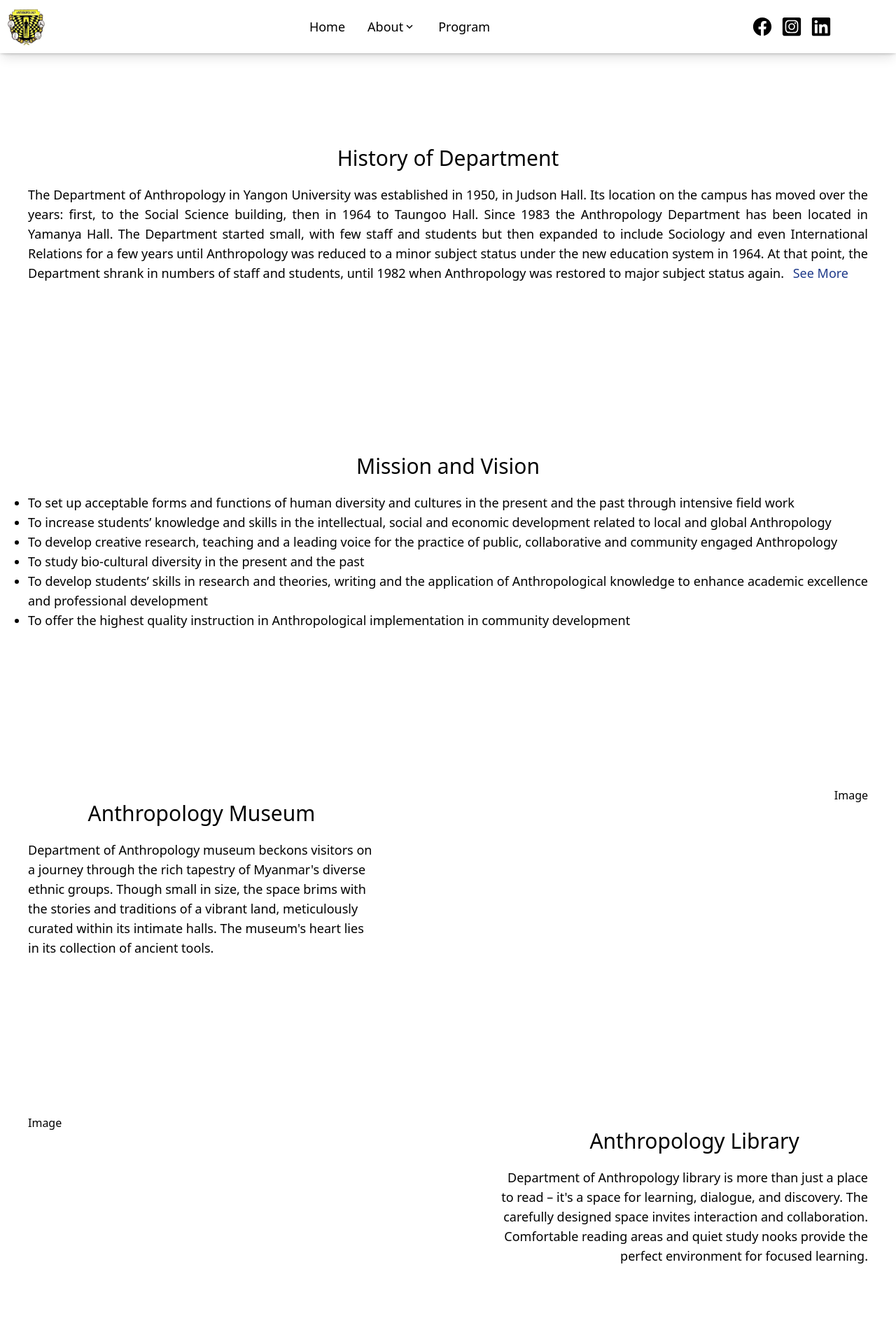
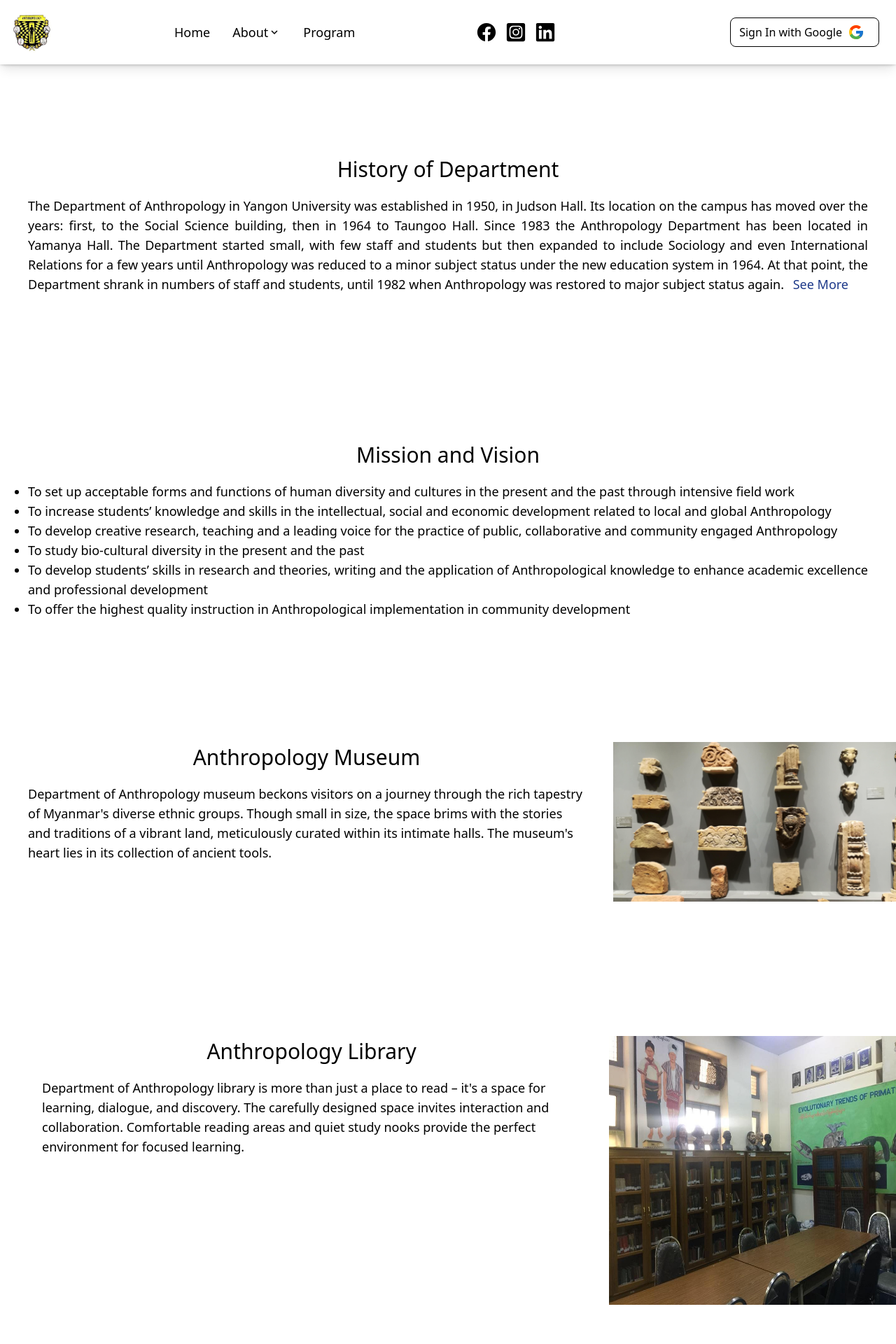
Before and after one commit to linkhanthtel/anthropology-department, a React (Vite) app: page /about in a window 1280 px wide. Shown: the top 1920 px of the page at 70% size. Built offline with nearby package versions, Linux system fonts and the light colour scheme.

Commit message:
Sign In Button Added

```diff
--- a/package.json
+++ b/package.json
@@ -13,6 +13,7 @@
   "dependencies": {
     "@emailjs/browser": "^4.1.0",
     "@heroicons/react": "^2.1.1",
+    "firebase": "^10.12.2",
     "framer-motion": "^11.0.5",
     "react": "^18.2.0",
     "react-dom": "^18.2.0",
--- a/src/components/navbar.jsx
+++ b/src/components/navbar.jsx
@@ -5,18 +5,29 @@ import { GiHamburgerMenu } from "react-icons/gi";
 import { IoLogoFacebook } from "react-icons/io5";
 import { FaInstagramSquare } from "react-icons/fa";
 import { FaLinkedin } from "react-icons/fa";
+import { FcGoogle } from "react-icons/fc";
 import anthro from '../assets/anthropology.jpg';
 import { motion } from 'framer-motion';
+import { auth, provider } from '../config/firebase.js';
+import { signInWithPopup } from 'firebase/auth';
 
 function Navbar() {
   const [isToggle, setIsToggle] = useState(false);
   const [aboutIsToggle, setAboutIsToggle] = useState(false);
 
+  //Sign In Method
+  const signInWithGoogle = async () => {
+    const result = await signInWithPopup(auth, provider);
+    console.log(result);
+  };
+
   return (
-    <div className='p-2 w-full bg-white text-black drop-shadow shadow-lg flex justify-between'>
+    <div className='p-4 w-full bg-white text-black drop-shadow shadow-lg flex justify-between'>
+
       <Link to="/" className='hidden md:flex justify-center items-center'>
         <img src={anthro} alt="Image" className="w-[60px]" />
       </Link>
+
       <div className='hidden justify-center items-center md:flex'>
         <Link to="/" className='mx-4 text-lg'>Home</Link>
         <button onClick={() => setAboutIsToggle(prev => !prev)} className='mx-4 text-lg'>
@@ -38,6 +49,7 @@ function Navbar() {
         )}
         <Link to="/program" className='mx-4 text-lg'>Program</Link>
       </div>
+
       <div className='hidden md:flex'>
       <div className='mx-auto my-3 grid grid-cols-5 gap-3 text-center items-center'>
           <div>
@@ -51,6 +63,13 @@ function Navbar() {
           </div>
         </div>
       </div>
+
+      <div className='hidden md:flex justify-center'>
+        <div className='flex justify-center self-center'>
+          <button className='px-3 py-2 mx-2 flex border border-black rounded-lg' onClick={signInWithGoogle}>Sign In with Google<FcGoogle className='text-2xl mx-2 self-center' /></button>
+        </div>
+      </div>
+
       <div className='cursor-pointer mr-1 md:hidden text-xl'>
         <button onClick={() => setIsToggle(prev => !prev)} className='text-5xl'><GiHamburgerMenu /></button>
         {isToggle ? (
--- /dev/null
+++ b/src/config/firebase.js
@@ -0,0 +1,18 @@
+// Import the functions you need from the SDKs you need
+import { initializeApp } from "firebase/app";
+import { getAuth, GoogleAuthProvider } from "firebase/auth"
+
+// Your web app's Firebase configuration
+const firebaseConfig = {
+  apiKey: "AIzaSyDVVFHr3Q4-tbFUA2uGyKNDB5Q6NApXc9s",
+  authDomain: "anthropology-department.firebaseapp.com",
+  projectId: "anthropology-department",
+  storageBucket: "anthropology-department.appspot.com",
+  messagingSenderId: "918034390286",
+  appId: "1:918034390286:web:89206b2576a3669db18b5f"
+};
+
+// Initialize Firebase
+const app = initializeApp(firebaseConfig);
+export const auth = getAuth(app);
+export const provider = new GoogleAuthProvider();
--- a/src/pages/about.jsx
+++ b/src/pages/about.jsx
@@ -1,5 +1,6 @@
 import { useEffect, useState } from 'react'
-import { motion } from 'framer-motion'
+import library from '../assets/library.jpg'
+import museum2 from '../assets/museum2.jpg'
 
 function About() {
   const [isVisible, setIsVisible] = useState(false);
@@ -52,7 +53,8 @@ function About() {
         </div>
       </div>
 
-      <div className='flex flex-col text-center h-full w-screen py-5 md:py-28' >
+      {/* Mission and Vision */}
+      <div className='flex flex-col text-center h-full w-screen py-5 md:py-20' >
         <div className={`transition-opacity duration-1000 ${isVisible ? 'opacity-100' : 'opacity-0'}`}>
         <h1 className='py-5 text-3xl'>Mission and Vision</h1>
         <div className='px-2 md:px-10 text-lg text-justify'>
@@ -69,25 +71,29 @@ function About() {
       </div>
 
       {/* Museum */}
-      <div className='flex flex-row text-start h-full w-screen py-5 md:py-28'>
+      <div className='flex flex-col md:flex-row text-start h-full w-screen py-5 md:py-20'>
         <div className={`transition-opacity duration-1000 ${isVisible ? 'opacity-100' : 'opacity-0'}`}>
-        <h1 className='py-5 text-3xl md:px-10 text-center md:w-[50%]'>Anthropology Museum</h1>
-        <p className='text-center text-lg md:px-10 md:text-start md:w-[50%]'>Department of Anthropology museum beckons visitors on a journey through the rich tapestry of Myanmar's diverse ethnic groups. Though small in size, the space brims with the stories and traditions of a vibrant land, meticulously curated within its intimate halls. The museum's heart lies in its collection of ancient tools.</p>
+        <h1 className='py-5 text-3xl md:px-10 text-center'>Anthropology Museum</h1>
+        <p className='text-center text-lg md:px-10 md:text-start'>Department of Anthropology museum beckons visitors on a journey through the rich tapestry of Myanmar's diverse ethnic groups. Though small in size, the space brims with the stories and traditions of a vibrant land, meticulously curated within its intimate halls. The museum's heart lies in its collection of ancient tools.</p>
         </div>
-        <div>
-          <h1 className='px-10 hidden md:flex'>Image</h1>
-        </div>
+        <div className='my-4 flex justify-center'>
+            <img className='w-screen h-full' src={museum2} alt="Museum Image" />
+          </div>
       </div>
 
       {/* Library */}
-      <div className='flex flex-row text-end h-full py-5 md:py-28 w-screen'>
-        <div>
-          <h1 className='px-10 hidden md:flex'>Image</h1>
-        </div>
-        <div className={`transition-opacity duration-1000 ${isVisible ? 'opacity-100' : 'opacity-0'}`}>
-        <h1 className='py-5 text-3xl text-center md:pl-[50%]'>Anthropology Library</h1>
-        <p className='text-center text-lg md:px-10 md:text-end md:pl-[50%]'>Department of Anthropology library is more than just a place to read – it's a space for learning, dialogue, and discovery. The carefully designed space invites interaction and collaboration. Comfortable reading areas and quiet study nooks provide the perfect environment for focused learning.</p>
-        </div>
+      <div className='md:mx-5 flex flex-col md:flex-row text-end py-5 md:py-20 w-screen'>
+
+          <div className={`transition-opacity duration-1000 ${isVisible ? 'opacity-100' : 'opacity-0'}`}>
+            <h1 className='py-5 text-3xl md:px-10 text-center'>Anthropology Library</h1>
+            <p className='text-center text-lg md:px-10 md:text-start'>Department of Anthropology library is more than just a place to read – it's a space for learning, dialogue, and discovery. The carefully designed space invites interaction and collaboration. Comfortable reading areas and quiet study nooks provide the perfect environment for focused learning.</p>
+          </div>
+
+          <div className='my-4 flex justify-center'>
+            <img className='w-screen h-96' src={library} alt="Library Image" />
+          </div>
+
+
       </div>
 
     </div>
```
Also changed, not shown: 1 other file (tests, documents, lock files or other folders).
